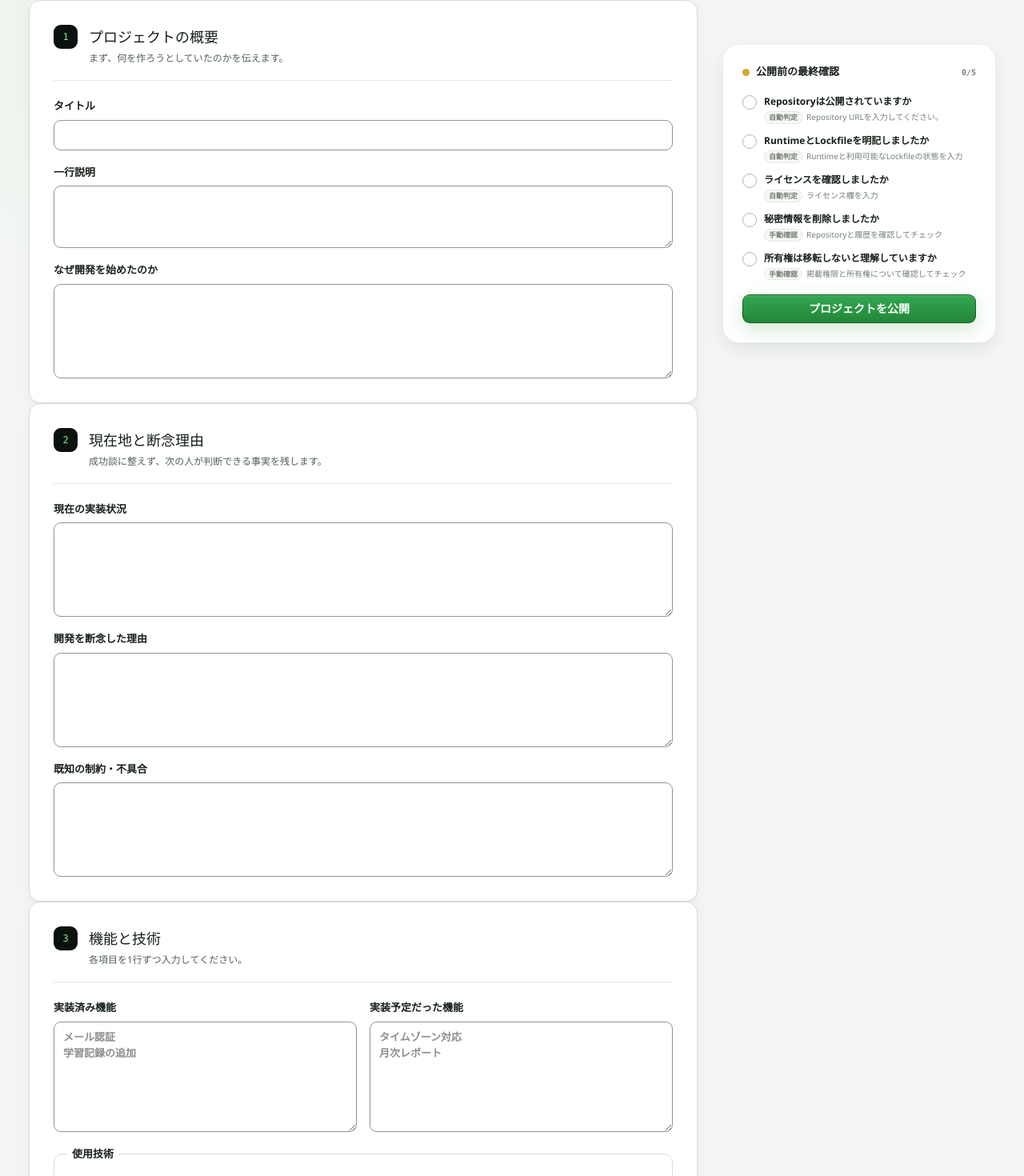
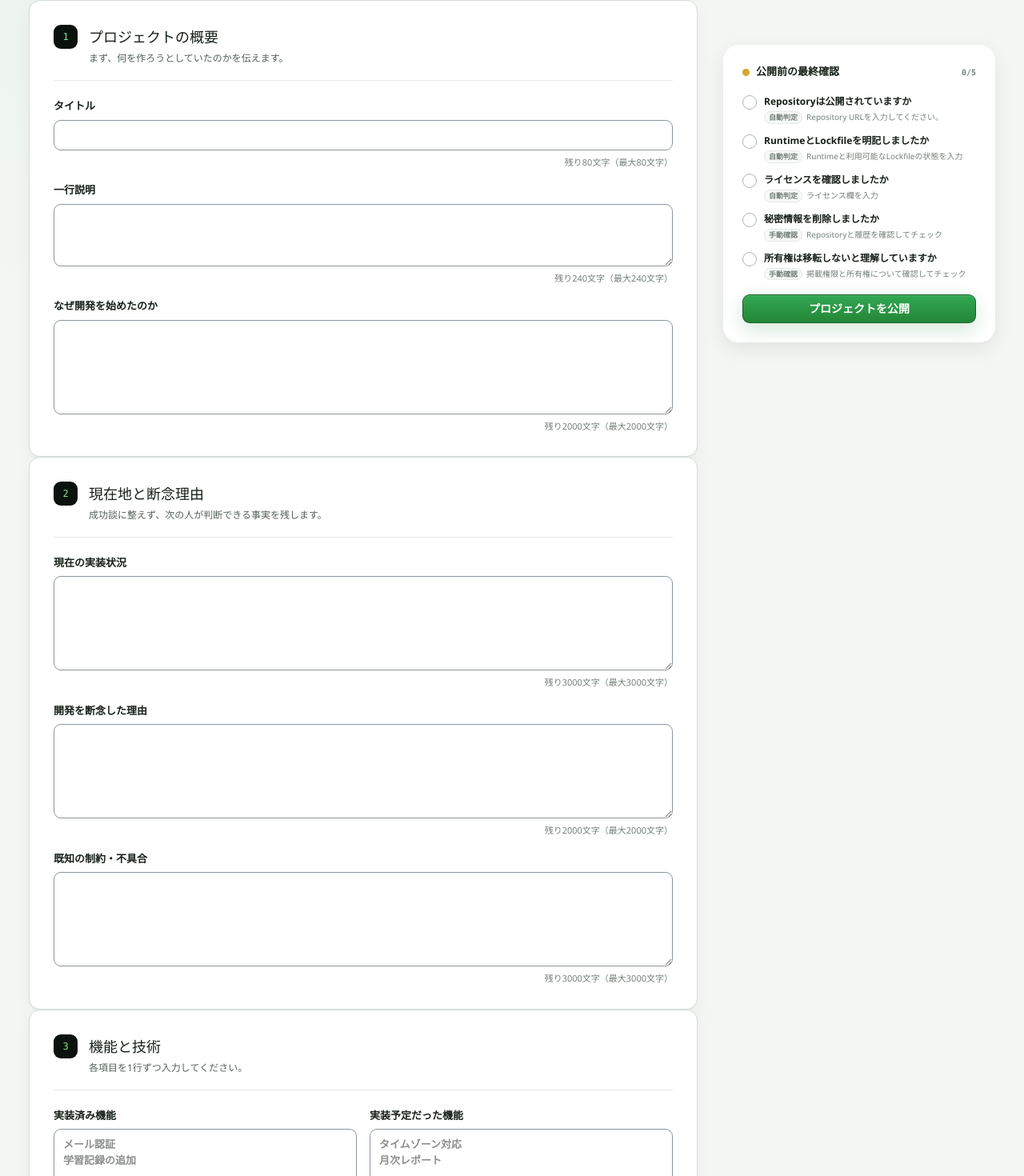
Before and after one commit to 0802hackathon/HUNGER-HUNGER, a Next.js app: page /projects/new in a window 1280 px wide. Shown: the part 354-1824 px from the top of the page at 80% size. Built offline with nearby package versions, Linux system fonts and the light colour scheme; no server answers; a web font is replaced by a local one.

Commit message:
feat: project-formに残り文字数表示機能を追加

```diff
--- a/app/globals.css
+++ b/app/globals.css
@@ -1400,6 +1400,29 @@ textarea {
   resize: vertical;
 }
 
+.character-count {
+  align-self: flex-end;
+  color: var(--text-subtle);
+  display: block;
+  font-size: 11px;
+  font-weight: 500;
+  line-height: 1.4;
+  text-align: right;
+}
+
+.character-count.is-near-limit {
+  color: #9a6700;
+}
+
+.character-count.is-over-limit {
+  color: var(--danger, #cf222e);
+  font-weight: 700;
+}
+
+.search-combobox > .character-count {
+  margin-top: 7px;
+}
+
 .search-field {
   position: relative;
 }
--- /dev/null
+++ b/components/character-count-field.tsx
@@ -0,0 +1,153 @@
+"use client";
+
+import {
+  useId,
+  useState,
+  type InputHTMLAttributes,
+  type InputEvent,
+  type TextareaHTMLAttributes,
+} from "react";
+
+type CharacterCountProps = {
+  currentLength: number;
+  maxLength?: number;
+  perLine?: boolean;
+};
+
+export function CharacterCount({
+  currentLength,
+  maxLength,
+  perLine = false,
+}: CharacterCountProps) {
+  if (maxLength === undefined) {
+    return <span className="character-count">{currentLength}文字入力済み</span>;
+  }
+
+  const remaining = maxLength - currentLength;
+  const stateClass =
+    remaining < 0
+      ? " is-over-limit"
+      : remaining <= Math.max(10, Math.floor(maxLength * 0.1))
+        ? " is-near-limit"
+        : "";
+  const prefix = perLine ? "最長の行：" : "";
+  const detail =
+    remaining >= 0 ? `残り${remaining}文字` : `${Math.abs(remaining)}文字超過`;
+
+  return (
+    <span className={`character-count${stateClass}`}>
+      {prefix}
+      {detail}（最大{maxLength}文字）
+    </span>
+  );
+}
+
+type CountedInputProps = Omit<InputHTMLAttributes<HTMLInputElement>, "maxLength"> & {
+  maxLength?: number;
+};
+
+export function CountedInput({
+  "aria-describedby": describedBy,
+  defaultValue,
+  maxLength,
+  onInput,
+  value,
+  ...props
+}: CountedInputProps) {
+  const countId = useId();
+  const initialValue = value ?? defaultValue ?? "";
+  const [currentLength, setCurrentLength] = useState(
+    String(initialValue).length,
+  );
+
+  function handleInput(event: InputEvent<HTMLInputElement>) {
+    setCurrentLength(event.currentTarget.value.length);
+    onInput?.(event);
+  }
+
+  return (
+    <>
+      <input
+        {...props}
+        aria-describedby={
+          describedBy ? `${describedBy} ${countId}` : countId
+        }
+        defaultValue={defaultValue}
+        maxLength={maxLength}
+        onInput={handleInput}
+        value={value}
+      />
+      <span id={countId}>
+        <CharacterCount
+          currentLength={currentLength}
+          maxLength={maxLength}
+        />
+      </span>
+    </>
+  );
+}
+
+type CountedTextareaProps = Omit<
+  TextareaHTMLAttributes<HTMLTextAreaElement>,
+  "maxLength"
+> & {
+  maxLength: number;
+  perLine?: boolean;
+};
+
+function longestTrimmedLineLength(value: string) {
+  return value
+    .split("\n")
+    .reduce((longest, line) => Math.max(longest, line.trim().length), 0);
+}
+
+export function CountedTextarea({
+  "aria-describedby": describedBy,
+  defaultValue,
+  maxLength,
+  onInput,
+  perLine = false,
+  value,
+  ...props
+}: CountedTextareaProps) {
+  const countId = useId();
+  const initialValue = String(value ?? defaultValue ?? "");
+  const [currentLength, setCurrentLength] = useState(
+    perLine ? longestTrimmedLineLength(initialValue) : initialValue.length,
+  );
+
+  function handleInput(event: InputEvent<HTMLTextAreaElement>) {
+    const nextLength = perLine
+      ? longestTrimmedLineLength(event.currentTarget.value)
+      : event.currentTarget.value.length;
+    setCurrentLength(nextLength);
+    event.currentTarget.setCustomValidity(
+      perLine && nextLength > maxLength
+        ? `1行を${maxLength}文字以内で入力してください。`
+        : "",
+    );
+    onInput?.(event);
+  }
+
+  return (
+    <>
+      <textarea
+        {...props}
+        aria-describedby={
+          describedBy ? `${describedBy} ${countId}` : countId
+        }
+        defaultValue={defaultValue}
+        maxLength={perLine ? undefined : maxLength}
+        onInput={handleInput}
+        value={value}
+      />
+      <span id={countId}>
+        <CharacterCount
+          currentLength={currentLength}
+          maxLength={maxLength}
+          perLine={perLine}
+        />
+      </span>
+    </>
+  );
+}
--- a/components/project-form.tsx
+++ b/components/project-form.tsx
@@ -4,6 +4,10 @@ import { useEffect, useRef, useState, type FormEvent } from "react";
 import { useRouter } from "next/navigation";
 import { getBrowserSupabase } from "@/lib/supabase-browser";
 import { SearchCombobox } from "@/components/search-combobox";
+import {
+  CountedInput,
+  CountedTextarea,
+} from "@/components/character-count-field";
 import { parseGitHubRepositoryUrl } from "@/lib/github-url";
 import {
   PACKAGE_MANAGER_OPTIONS,
@@ -375,11 +379,11 @@ export function ProjectForm() {
           </div>
           <label>
             <span>タイトル</span>
-            <input maxLength={80} minLength={3} name="title" required />
+            <CountedInput maxLength={80} minLength={3} name="title" required />
           </label>
           <label>
             <span>一行説明</span>
-            <textarea
+            <CountedTextarea
               maxLength={240}
               minLength={20}
               name="summary"
@@ -389,7 +393,13 @@ export function ProjectForm() {
           </label>
           <label>
             <span>なぜ開発を始めたのか</span>
-            <textarea minLength={20} name="motivation" required rows={5} />
+            <CountedTextarea
+              maxLength={2000}
+              minLength={20}
+              name="motivation"
+              required
+              rows={5}
+            />
           </label>
         </section>
 
@@ -403,11 +413,18 @@ export function ProjectForm() {
           </div>
           <label>
             <span>現在の実装状況</span>
-            <textarea minLength={20} name="currentState" required rows={5} />
+            <CountedTextarea
+              maxLength={3000}
+              minLength={20}
+              name="currentState"
+              required
+              rows={5}
+            />
           </label>
           <label>
             <span>開発を断念した理由</span>
-            <textarea
+            <CountedTextarea
+              maxLength={2000}
               minLength={20}
               name="abandonmentReason"
               required
@@ -416,7 +433,8 @@ export function ProjectForm() {
           </label>
           <label>
             <span>既知の制約・不具合</span>
-            <textarea
+            <CountedTextarea
+              maxLength={3000}
               minLength={10}
               name="knownLimitations"
               required
@@ -436,16 +454,20 @@ export function ProjectForm() {
           <div className="two-column-fields">
             <label>
               <span>実装済み機能</span>
-              <textarea
+              <CountedTextarea
+                maxLength={120}
                 name="implementedFeatures"
+                perLine
                 placeholder={"メール認証\n学習記録の追加"}
                 rows={6}
               />
             </label>
             <label>
               <span>実装予定だった機能</span>
-              <textarea
+              <CountedTextarea
+                maxLength={120}
                 name="plannedFeatures"
+                perLine
                 placeholder={"タイムゾーン対応\n月次レポート"}
                 required
                 rows={6}
@@ -469,8 +491,10 @@ export function ProjectForm() {
             </div>
             <label className="custom-option-field">
               <span>その他（1行に1つ）</span>
-              <textarea
+              <CountedTextarea
+                maxLength={50}
                 name="customTechnologies"
+                perLine
                 placeholder={"OpenGL\nROS 2"}
                 rows={3}
               />
@@ -493,8 +517,10 @@ export function ProjectForm() {
             </div>
             <label className="custom-option-field">
               <span>その他（1行に1つ）</span>
-              <textarea
+              <CountedTextarea
+                maxLength={50}
                 name="customLearningTopics"
+                perLine
                 placeholder={"コンパイラ\nロボティクス"}
                 rows={3}
               />
@@ -529,6 +555,7 @@ export function ProjectForm() {
             <label>
               <span>Runtime・Version</span>
               <SearchCombobox
+                maxLength={300}
                 name="runtimeRequirements"
                 onValueChange={setRuntimeRequirements}
                 options={RUNTIME_OPTIONS}
@@ -539,6 +566,7 @@ export function ProjectForm() {
             <label>
               <span>Package Manager・Version</span>
               <SearchCombobox
+                maxLength={80}
                 name="packageManager"
                 options={PACKAGE_MANAGER_OPTIONS}
                 placeholder="候補を検索"
@@ -547,7 +575,8 @@ export function ProjectForm() {
             </label>
             <label>
               <span>Install Command</span>
-              <input
+              <CountedInput
+                maxLength={300}
                 name="installCommand"
                 placeholder="pnpm install --frozen-lockfile"
                 required
@@ -565,6 +594,7 @@ export function ProjectForm() {
             <label>
               <span>動作確認環境</span>
               <SearchCombobox
+                maxLength={500}
                 name="testedEnvironment"
                 options={TESTED_ENVIRONMENT_OPTIONS}
                 placeholder="候補を検索"
@@ -573,12 +603,17 @@ export function ProjectForm() {
             </label>
             <label>
               <span>Default Branch</span>
-              <input defaultValue="main" name="defaultBranch" required />
+              <CountedInput
+                defaultValue="main"
+                maxLength={100}
+                name="defaultBranch"
+                required
+              />
             </label>
           </div>
           <label>
             <span>最後に動作確認したCommit SHA（任意）</span>
-            <input
+            <CountedInput
               maxLength={64}
               minLength={7}
               name="lastTestedCommit"
@@ -587,7 +622,8 @@ export function ProjectForm() {
           </label>
           <label>
             <span>Setup手順</span>
-            <textarea
+            <CountedTextarea
+              maxLength={3000}
               minLength={20}
               name="setupInstructions"
               placeholder="環境変数の作成、Migration、起動までを順番に記載してください。"
@@ -597,7 +633,8 @@ export function ProjectForm() {
           </label>
           <label>
             <span>依存関係・互換性の注意</span>
-            <textarea
+            <CountedTextarea
+              maxLength={3000}
               minLength={10}
               name="dependencyNotes"
               placeholder="Version固定の理由、衝突しやすいModule、OS固有の制約を記載してください。"
@@ -617,7 +654,7 @@ export function ProjectForm() {
           </div>
           <label>
             <span>公開GitHub Repository URL</span>
-            <input
+            <CountedInput
               name="repositoryUrl"
               placeholder="https://github.com/owner/repository"
               required
@@ -627,7 +664,8 @@ export function ProjectForm() {
           <div className="two-column-fields">
             <label>
               <span>ライセンス</span>
-              <input
+              <CountedInput
+                maxLength={80}
                 name="licenseIdentifier"
                 placeholder="MIT / Apache-2.0"
                 required
@@ -636,7 +674,13 @@ export function ProjectForm() {
           </div>
           <label>
             <span>学習・改変・成果公開の利用条件</span>
-            <textarea minLength={20} name="usageTerms" required rows={5} />
+            <CountedTextarea
+              maxLength={2000}
+              minLength={20}
+              name="usageTerms"
+              required
+              rows={5}
+            />
           </label>
           <label className="check-row">
             <input name="rightsConfirmed" required type="checkbox" />
--- a/components/search-combobox.tsx
+++ b/components/search-combobox.tsx
@@ -8,11 +8,13 @@ import {
   useState,
   type KeyboardEvent,
 } from "react";
+import { CharacterCount } from "@/components/character-count-field";
 
 type Props = {
   name: string;
   options: readonly string[];
   defaultValue?: string;
+  maxLength?: number;
   onValueChange?: (value: string) => void;
   placeholder?: string;
   required?: boolean;
@@ -22,6 +24,7 @@ export function SearchCombobox({
   name,
   options,
   defaultValue = "",
+  maxLength,
   onValueChange,
   placeholder = "検索…",
   required = false,
@@ -111,6 +114,7 @@ export function SearchCombobox({
           open && activeIndex >= 0 ? `${id}-option-${activeIndex}` : undefined
         }
         autoComplete="off"
+        maxLength={maxLength}
         placeholder={placeholder}
         required={required}
         value={query}
@@ -144,6 +148,8 @@ export function SearchCombobox({
         }}
       />
 
+      <CharacterCount currentLength={query.length} maxLength={maxLength} />
+
       {open && (
         <ul id={listboxId} role="listbox" className="search-combobox-list">
           {results.map((value, index) => (
```
Also changed, not shown: 1 other file (tests, documents, lock files or other folders).
